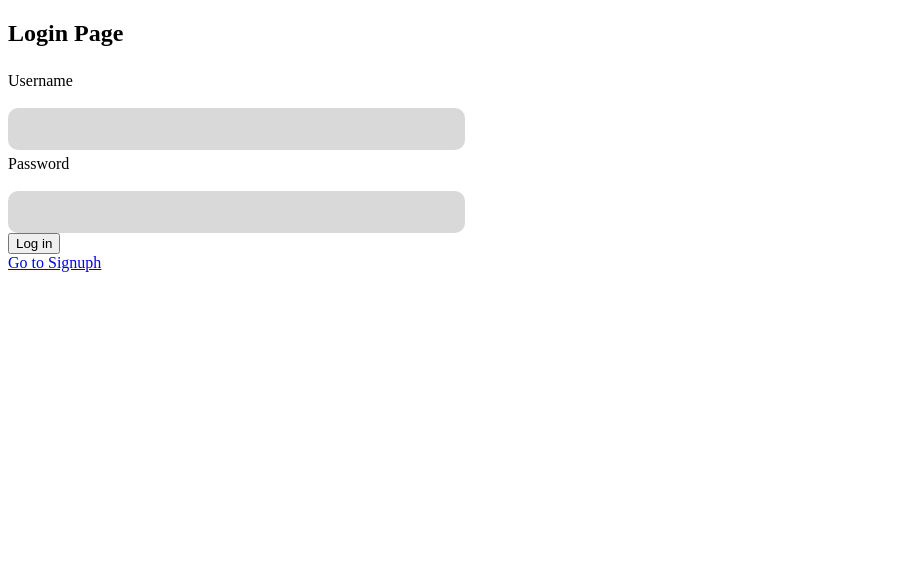
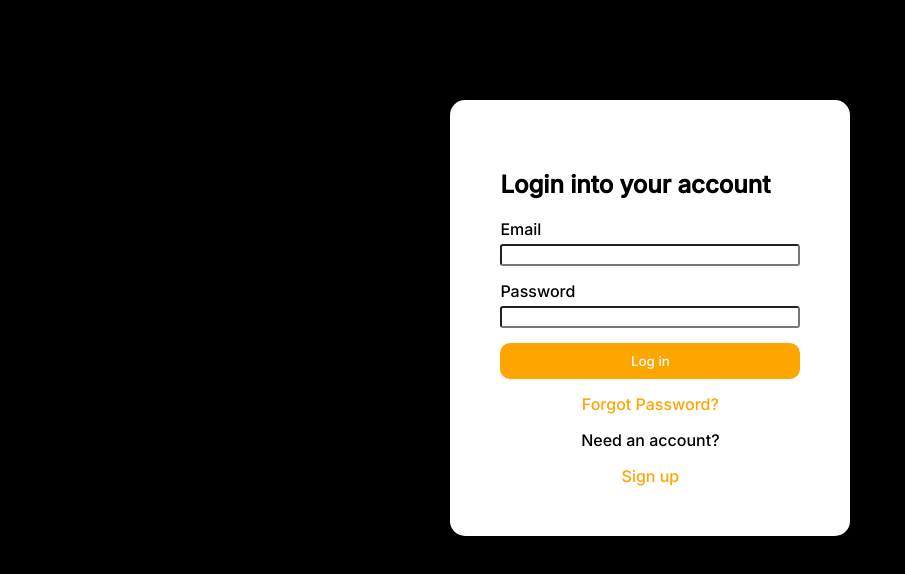
Before and after one commit to muhammedshamil8/code-crypt, a Vue app in the folder client/: page /login in a window 1280 px wide. Shown: the top 574 px of the page, without its empty margins (0-905 px from the left). Built offline with nearby package versions, Linux system fonts and the light colour scheme.

Commit message:
add loginpage

```diff
--- a/client/index.html
+++ b/client/index.html
@@ -3,6 +3,9 @@
   <head>
     <meta charset="UTF-8" />
     <link rel="icon" type="image/svg+xml" href="/vite.svg" />
+    <link rel="preconnect" href="https://fonts.googleapis.com">
+    <link rel="preconnect" href="https://fonts.gstatic.com" crossorigin>
+    <link href="https://fonts.googleapis.com/css2?family=Inter:wght@500&display=swap" rel="stylesheet">
     <meta name="viewport" content="width=device-width, initial-scale=1.0" />
     <title>TooDoo</title>
   </head>
--- a/client/src/pages/Dashboard.vue
+++ b/client/src/pages/Dashboard.vue
@@ -1,21 +1,12 @@
 <template>
     <div>
       <h2>This is Dashboard</h2>
-      <Demo />
       <router-link to="/">Log out</router-link>
     </div>
   </template>
 
   <script>
-  import Demo from '../components/Dashboard/Demo.vue';
   export default {
     name: 'Dashboard',
-    components: {
-    Demo,
-  },
-    components:{
-      Demo,
-    }
-
   };
   </script>
--- a/client/src/pages/Home.vue
+++ b/client/src/pages/Home.vue
@@ -5,7 +5,6 @@
     </div>
   </template>
   <script>
-  import '../styles/demo.css';
   export default {
     name: 'Home',
   };
--- a/client/src/pages/Login.vue
+++ b/client/src/pages/Login.vue
@@ -1,39 +1,43 @@
 <template>
-    <div>
-      <h2>Login Page</h2>
-      <div>
-        <InputField label="Username" name="username" v-model="username"/>
-        <InputField label="Password" name="password" type="password" v-model="password" />
-        <button @click="login">Log in</button>
+  <div class="login-page">
+     <h2>Login into your account</h2>
+     <form @submit.prevent="login">
+       <div class="form-group">
+         <label for="email">Email</label>
+         <input type="email" id="email" v-model="email" required />
        </div>
-      <router-link to="/signup">Go to Signuph</router-link><br />
+       <div class="form-group">
+         <label for="password">Password</label>
+         <input type="password" id="password" v-model="password" required />
+       </div>
+       <div class="form-group">
+         <button type="submit">Log in</button>
+       </div>
+     </form>
+     <div class="forgot-password">
+       <a href="#">Forgot Password?</a>
+     </div>
+     <div class="create-account">
+       <p>Need an account?</p>
+       <router-link to="/signup">Sign up</router-link>
+     </div>
   </div>
  </template>
 
  <script>
-
-  import InputField from '../components/viewTools/InputFields.vue';
  export default {
-    name: 'Login',
-    components: {
-      InputField,
-    },
   data() {
      return {
-        username: '',
+       email: '',
        password: '',
      };
   },
   methods: {
      login() {
-        // Here, you can add the logic to handle the login
-        // For example, make an API request, validate credentials, etc.
-        // For simplicity, let's just log the input values for now.
-        console.log('Logging in with:', this.username, this.password);
-
-        // Assuming successful login, navigate to the dashboard
-        this.$router.push('/dashboard');
+       // implement login logic here
      },
   },
  };
  </script>
+
+ <style src="../styles/login.css"></style>
--- a/client/src/styles/demo.css
+++ /dev/null
@@ -1,3 +0,0 @@
-.demo{
-    background-color: red;
-}
--- a/client/src/styles/login.css
+++ b/client/src/styles/login.css
@@ -25,7 +25,6 @@ body {
    }
 
    .form-group label {
-
     display: flex;
     margin-bottom: 5px;
    }
```
Lines whose indentation alone changed are shown as unchanged.
